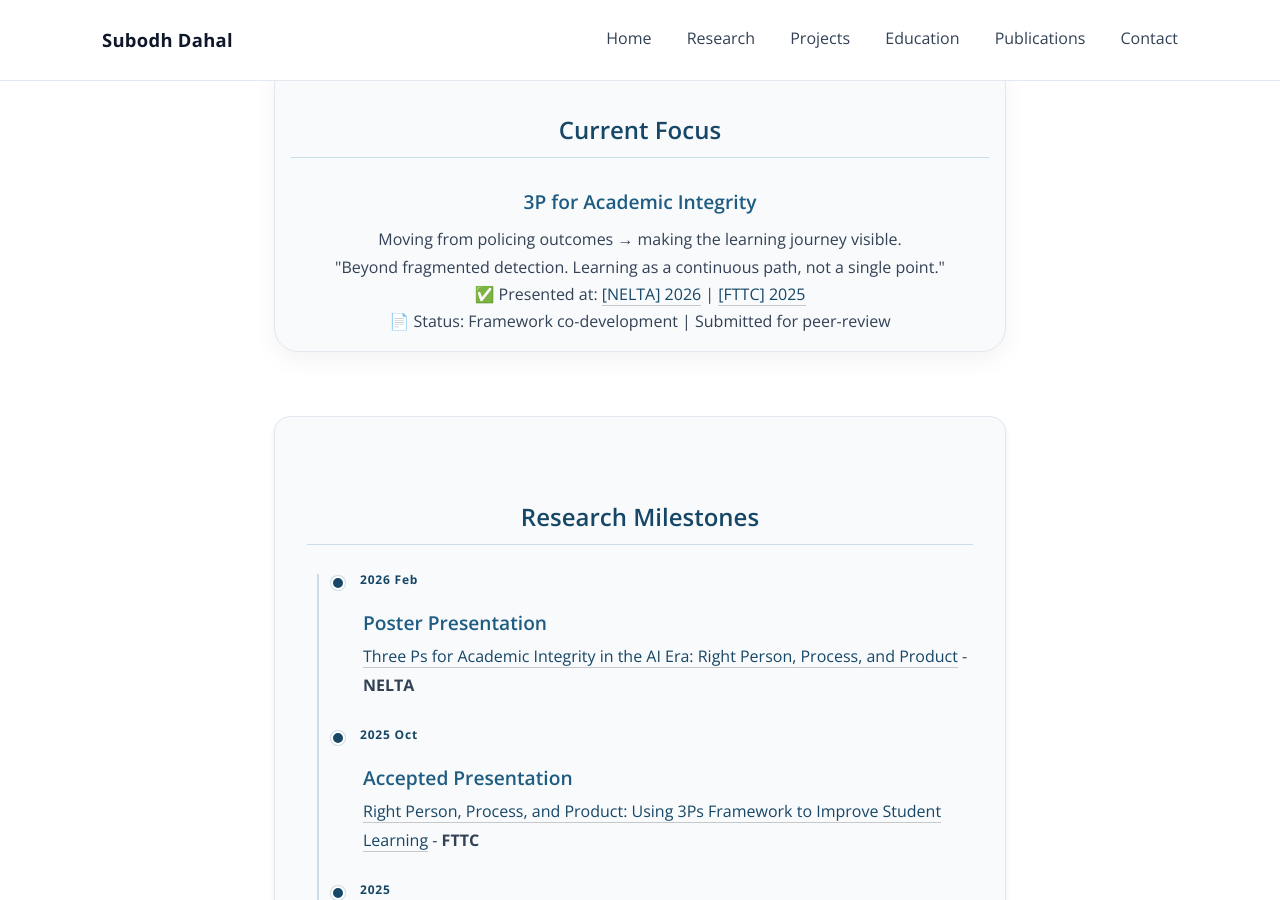
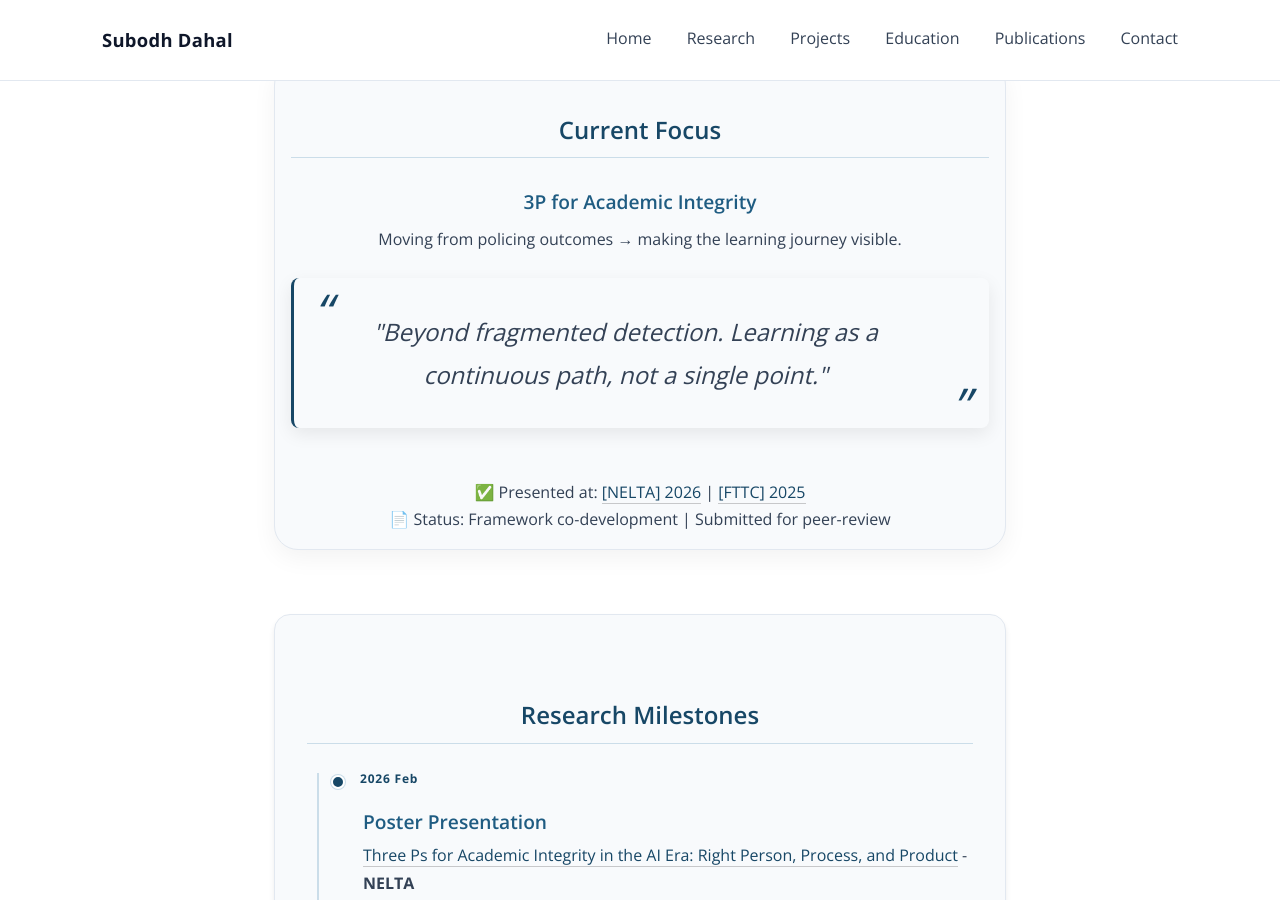
Before and after one commit to dahalsubodh/dahalsubodh.github.io, a Jekyll site: the page built from index.md, in a window 1280 px wide and 900 px high, scrolled down 652 px. Built offline with Jekyll 4.4.1, drawn with Linux system fonts in a browser that asks for light colours.

Commit message:
Update index.md

```diff
--- a/index.md
+++ b/index.md
@@ -8,7 +8,9 @@ title: Home
   <h2>Current Focus</h2>
    <h3>3P for Academic Integrity</h3>
 Moving from policing outcomes → making the learning journey visible.<br>
-  "Beyond fragmented detection. Learning as a continuous path, not a single point."<br>
+<blockquote>
+  "Beyond fragmented detection. Learning as a continuous path, not a single point."
+</blockquote> <br>
 ✅ Presented at: <a href = "https://www.nelta.org.np/conference/30">[NELTA] 2026</a> | <a href ="https://builder.guidebook.com/g/#/guides/fttc2025/schedule/sessions/31735290?scheduleDayPosition=2025-10-24&scheduleIndexInDayPosition=39">[FTTC] 2025</a> <br>
 📄 Status: Framework co-development | Submitted for peer-review <br>
  </section>
```
